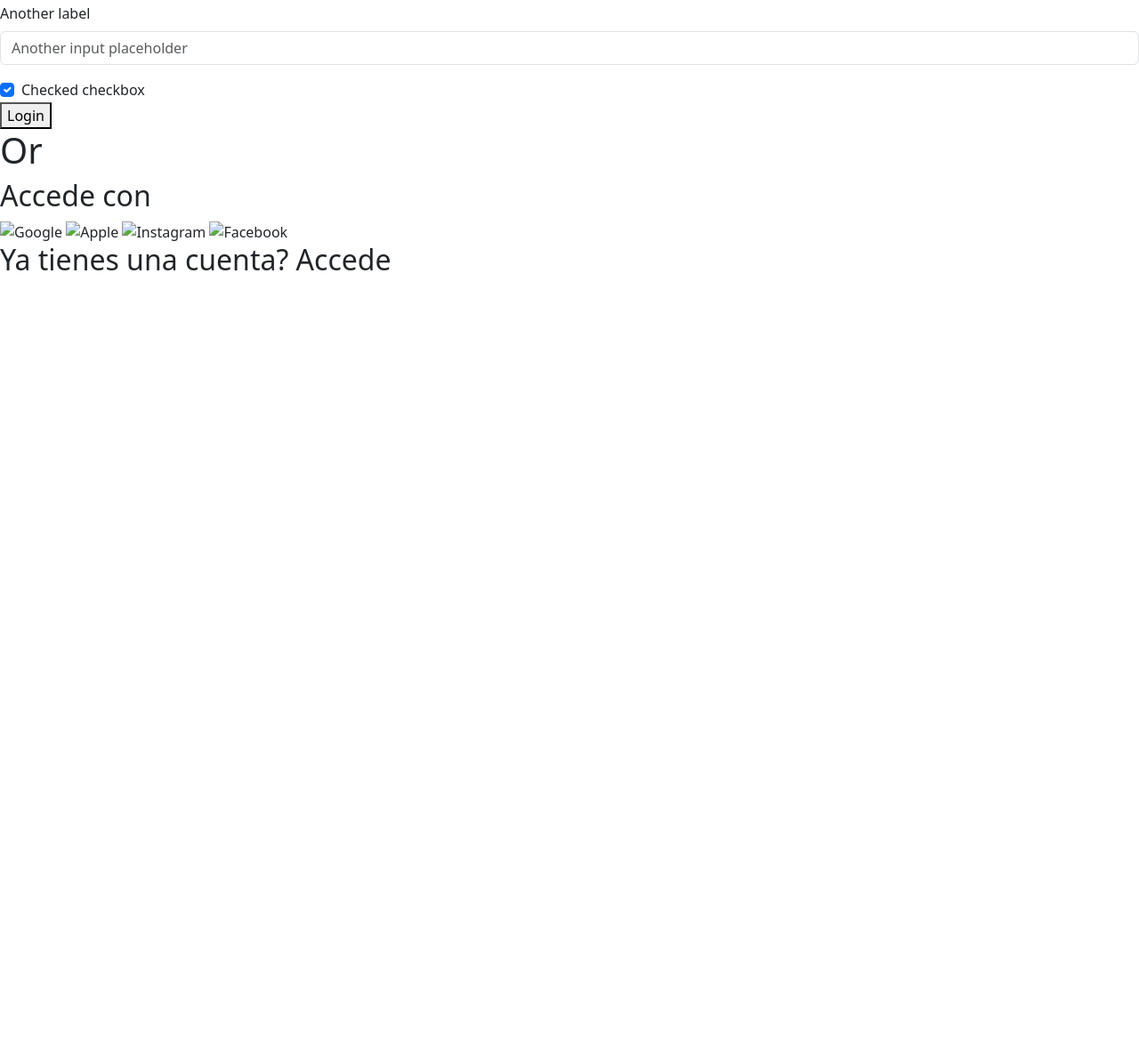
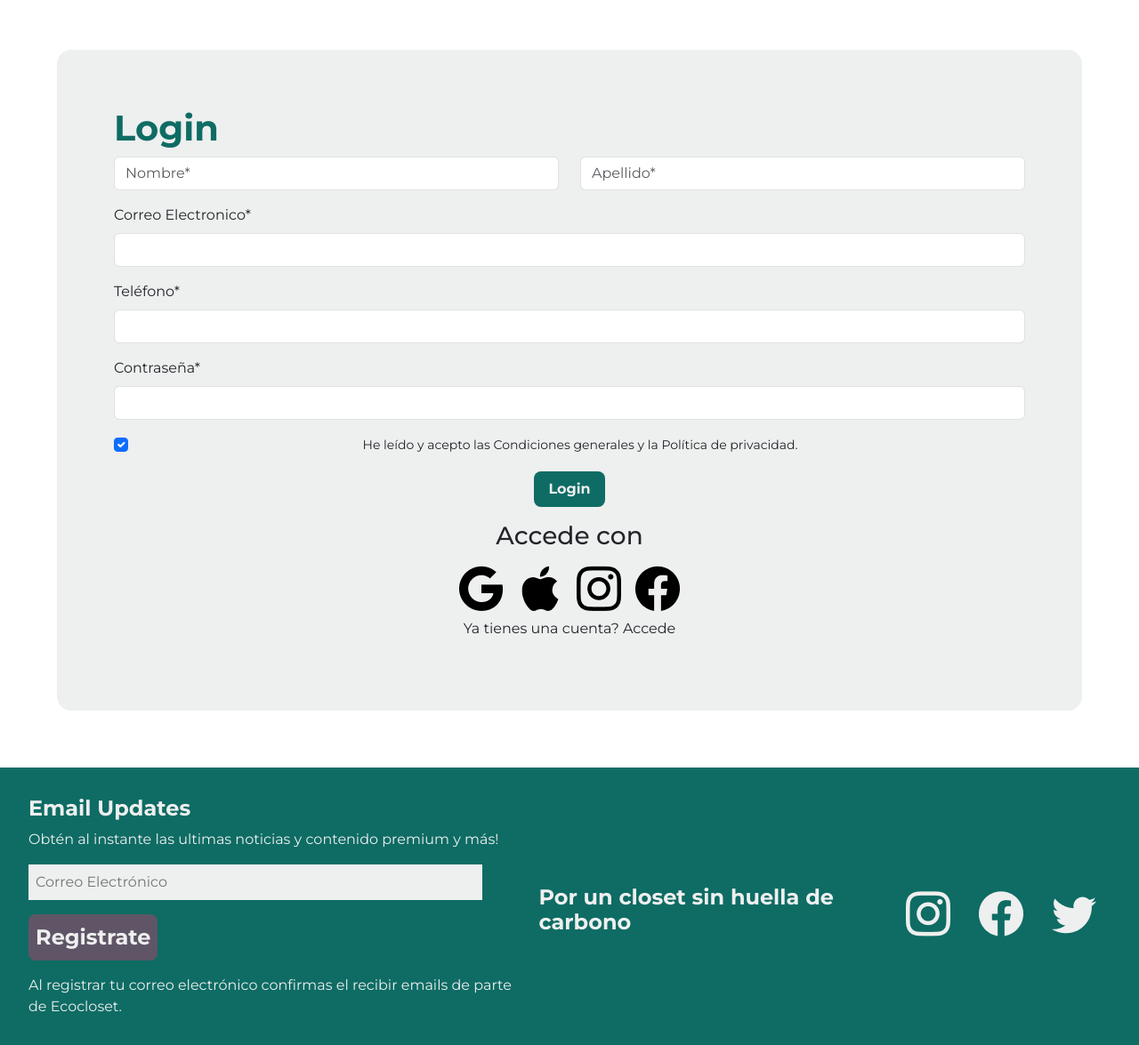
Before and after one commit to Camilo-Fetiva/Ecocloset_TF100H, a plain HTML site: page pages/login.html in a window 1280 px wide. Shown: the part 233-1408 px from the top of the page at 89% size. Before the commit the page ends 800 px from the top, so only its background shows below. Drawn offline with nearby package versions, Linux system fonts and the light colour scheme.

Commit message:
[actualizar] login finalizado

```diff
--- a/pages/login.html
+++ b/pages/login.html
@@ -6,64 +6,85 @@
     <!-- BOOTSTRAP -->
     <link href="https://cdn.jsdelivr.net/npm/bootstrap@5.3.3/dist/css/bootstrap.min.css" rel="stylesheet" integrity="sha384-QWTKZyjpPEjISv5WaRU9OFeRpok6YctnYmDr5pNlyT2bRjXh0JMhjY6hW+ALEwIH" crossorigin="anonymous">
 
-    <title>login'Ecocloset</title>
+    <title>login-Ecocloset</title>
+
+    <link rel="stylesheet" href="/styles/login.css">
+
+    <link rel="preconnect" href="https://fonts.googleapis.com">
+    <link rel="preconnect" href="https://fonts.gstatic.com" crossorigin>
+    <link href="https://fonts.googleapis.com/css2?family=Montserrat:ital,wght@0,100..900;1,100..900&display=swap" rel="stylesheet">
+
 </head>
 <body>
 
     <header>
-        <img src="" alt="logo-Ecocloset">
+        <img src="/assests/img-logoWhite.png" alt="logo-Ecocloset">
     </header>
 
     <main>
     <!-- BOOTSTRAP FORMS -->
-
+    <h1>Login</h1>
     <div class="row">
         <div class="col">
-          <input type="text" class="form-control" placeholder="First name" aria-label="First name">
+          <input type="text" class="form-control" placeholder="Nombre*" aria-label="First name">
         </div>
         <div class="col">
-          <input type="text" class="form-control" placeholder="Last name" aria-label="Last name">
+          <input type="text" class="form-control" placeholder="Apellido*" aria-label="Last name">
         </div>
     </div>
 
     <div class="mb-3">
-        <label for="formGroupExampleInput" class="form-label">Example label</label>
-        <input type="text" class="form-control" id="formGroupExampleInput" placeholder="Example input placeholder">
+        <label for="formGroupExampleInput" class="form-label">Correo Electronico*</label>
+        <input type="text" class="form-control" id="formGroupExampleInput">
     </div>
     <div class="mb-3">
-        <label for="formGroupExampleInput2" class="form-label">Another label</label>
-        <input type="text" class="form-control" id="formGroupExampleInput2" placeholder="Another input placeholder">
+        <label for="formGroupExampleInput2" class="form-label">Teléfono*</label>
+        <input type="text" class="form-control" id="formGroupExampleInput2">
     </div>
     <div class="mb-3">
-        <label for="formGroupExampleInput2" class="form-label">Another label</label>
-        <input type="text" class="form-control" id="formGroupExampleInput2" placeholder="Another input placeholder">
+        <label for="formGroupExampleInput2" class="form-label">Contraseña*</label>
+        <input type="text" class="form-control" id="formGroupExampleInput2">
     </div>
 
     <div class="form-check">
         <input class="form-check-input" type="checkbox" value="" id="flexCheckChecked" checked>
         <label class="form-check-label" for="flexCheckChecked">
-          Checked checkbox
+            He leído y acepto las Condiciones generales y la Política de privacidad.
         </label>
     </div>
 
     <button class="btn-login" type="submit">Login</button>
 
-    <h1>Or</h1>
-    <h2>Accede con</h2>
+    <h3>Accede con</h3>
 
     <section class="redes">
-        <img src="" alt="Google">
-        <img src="" alt="Apple">
-        <img src="" alt="Instagram">
-        <img src="" alt="Facebook">
+        <img src="/assests/img-google.png" alt="Google">
+        <img src="/assests/img-apple.png" alt="Apple">
+        <img src="/assests/img-instagram2.png" alt="Instagram">
+        <img src="/assests/img-facebook2.png" alt="Facebook">
     </section>
 
-    <h2>Ya tienes una cuenta? Accede</h2>
+    <p>Ya tienes una cuenta? Accede</p>
 
     </main>
 
     <footer>
+        <section class="info-footer">
+            <h3>Email Updates</h3>
+             <p>Obtén al instante las ultimas noticias y contenido premium y más!</p>
 
+            <input type="email" name="" id="correo" placeholder="Correo Electrónico">
+            <button class="registro">Registrate</button>
+            <p>Al registrar tu correo electrónico confirmas el recibir emails de parte de Ecocloset.</p>
+        </section>
+
+        <h3>Por un closet sin huella de carbono</h3>
+
+        <section class="redes-footer">
+            <img src="/assests/img-instagram.png" alt="instagram">
+            <img src="/assests/img-facebook.png" alt="facebook">
+            <img src="/assests/img-twitter.png" alt="twitter">
+        </section>
     </footer>
 
     <!-- Los scripts de JS deben estar al final del body -->
--- a/styles/login.css
+++ b/styles/login.css
@@ -0,0 +1,131 @@
+*{
+    margin: 0;
+    padding: 0;
+}
+
+:root{
+    --colorPrimario: #0E6C64;
+    --colorSecundario: #5F5566;
+    --colorTexto: #333333;
+    --colorBlanco: #EEEFEF;
+    --tipography:"Montserrat", sans-serif;
+}
+
+body{
+    width: 100vw;
+    height: auto;
+    box-sizing: border-box;
+    background-color: white;
+    font-family: var(--tipography);
+    overflow-x: hidden;
+}
+
+header{
+    background-color: var(--colorPrimario);
+    display: flex;
+    justify-content: center;
+}
+
+header img{
+    width: 20%;
+    margin: 16px;
+}
+
+main{
+    margin: 5%;
+    background-color: var(--colorBlanco);
+    padding: 5%;
+    border-radius: 16px;
+    text-align: center;
+}
+
+.row{
+    margin-bottom: 16px;
+    text-align: left;
+}
+
+.mb-3{
+    text-align: left;
+}
+
+.btn-login{
+    all: unset;
+    background-color: var(--colorPrimario);
+    padding: 8px 16px;
+    border-radius: 8px;
+    color: var(--colorBlanco);
+    font-weight: bolder;
+    margin: 16px;
+}
+
+main h1{
+    color: var(--colorPrimario);
+    font-weight: bolder;
+    text-align: left;
+}
+
+.form-check-label{
+    text-align: left;
+    font-size: 14px;
+}
+
+.redes{
+    display: flex;
+    align-items: center;
+    justify-content: center;
+}
+
+.redes img{
+    margin: 8px;
+}
+
+footer{
+    background-color: var(--colorPrimario);
+    padding: 32px;
+    color: var(--colorBlanco);
+}
+
+footer h3{
+    font-size: 24px;
+    font-weight: bolder;
+}
+
+footer button{
+    all: unset;
+    font-size: 24px;
+    background-color: var(--colorSecundario);
+    color: var(--colorBlanco);
+    font-weight: bolder;
+    padding: 8px;
+    border-radius:8px ;
+    margin: 16px 0px;
+}
+
+#correo{
+    all: unset;
+    background-color: var(--colorBlanco);
+    width: 90%;
+    padding: 8px;
+    color: var(--colorTexto);
+}
+
+.redes-footer{
+    text-align: center;
+}
+
+.redes-footer img{
+    padding: 16px;
+}
+
+@media screen and (min-width: 1024px)and (max-width: 1920px){
+    footer{
+        display: flex;
+        justify-content: center;
+        align-items: center;
+        gap: 24px;
+    }
+
+    .redes-footer{
+        display: flex;
+    }
+}
```
Also changed, not shown: assests/img-logoWhite.png (added).
